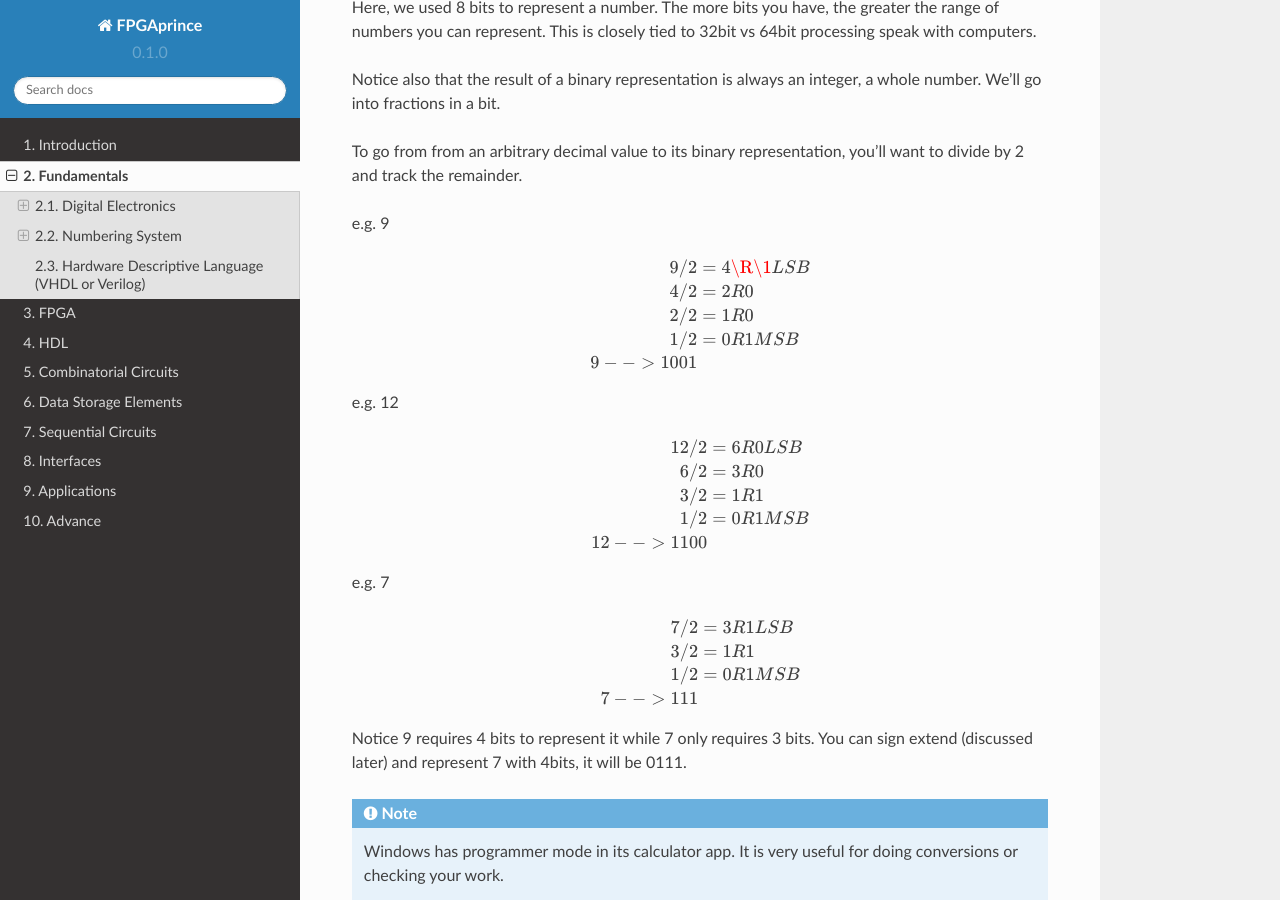
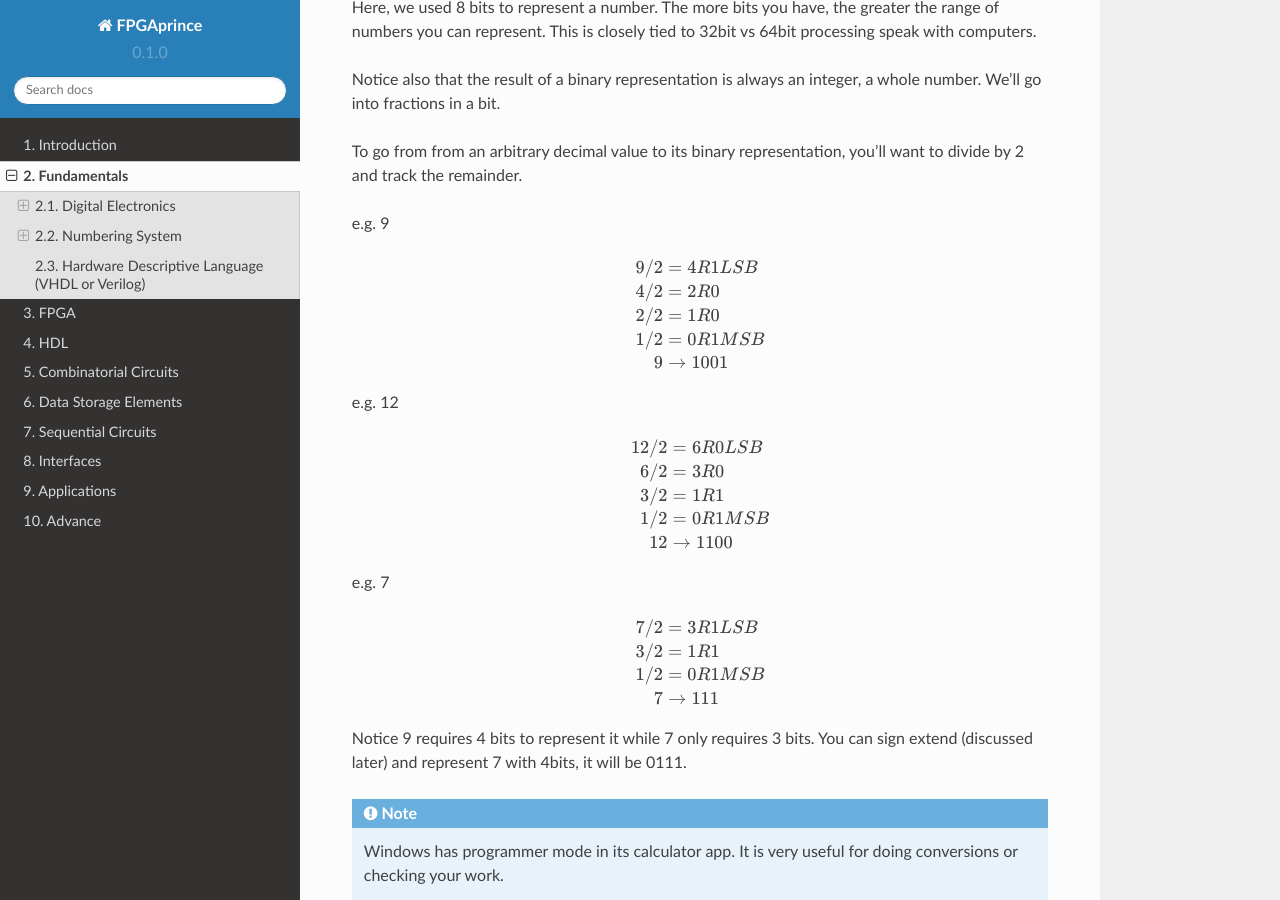
Before and after one commit to fpgaprince/rtd, a Sphinx documentation site: the page built from docs/source/fundamentals.rst, in a window 1280 px wide and 900 px high, scrolled down 4244 px. Built offline with Sphinx 7.4.7 and the Read the Docs theme 2.0.0, drawn with Linux system fonts in a browser that asks for light colours.

Commit message:
changed arrow to arrow.

```diff
--- a/docs/source/fundamentals.rst
+++ b/docs/source/fundamentals.rst
@@ -200,22 +200,22 @@ e.g. 9
 
 .. math::
 
-    9/2 &= 4 \R\1 LSB\\
+    9/2 &= 4 R 1 LSB\\
     4/2 &= 2 R 0\\
     2/2 &= 1 R 0\\
     1/2 &= 0 R 1 MSB\\
-    9 --> 1001
+    9   &\rightarrow 1001
 
 
 e.g. 12
 
 .. math::
 
-    12/2 &= 6 R 0 LSB\\
-    6/2 &= 3 R 0\\
-    3/2 &= 1 R 1\\
-    1/2 &= 0 R 1 MSB\\
-    12 --> 1100
+    12/2    &= 6 R 0 LSB\\
+    6/2     &= 3 R 0\\
+    3/2     &= 1 R 1\\
+    1/2     &= 0 R 1 MSB\\
+    12      &\rightarrow 1100
 
 e.g. 7
 
@@ -224,7 +224,7 @@ e.g. 7
     7/2 &= 3 R 1 LSB\\
     3/2 &= 1 R 1\\
     1/2 &= 0 R 1 MSB\\
-    7 --> 111
+    7   &\rightarrow111
 
 Notice 9 requires 4 bits to represent it while 7 only requires 3 bits. You can sign extend (discussed later) and represent
 7 with 4bits, it will be 0111.
```
